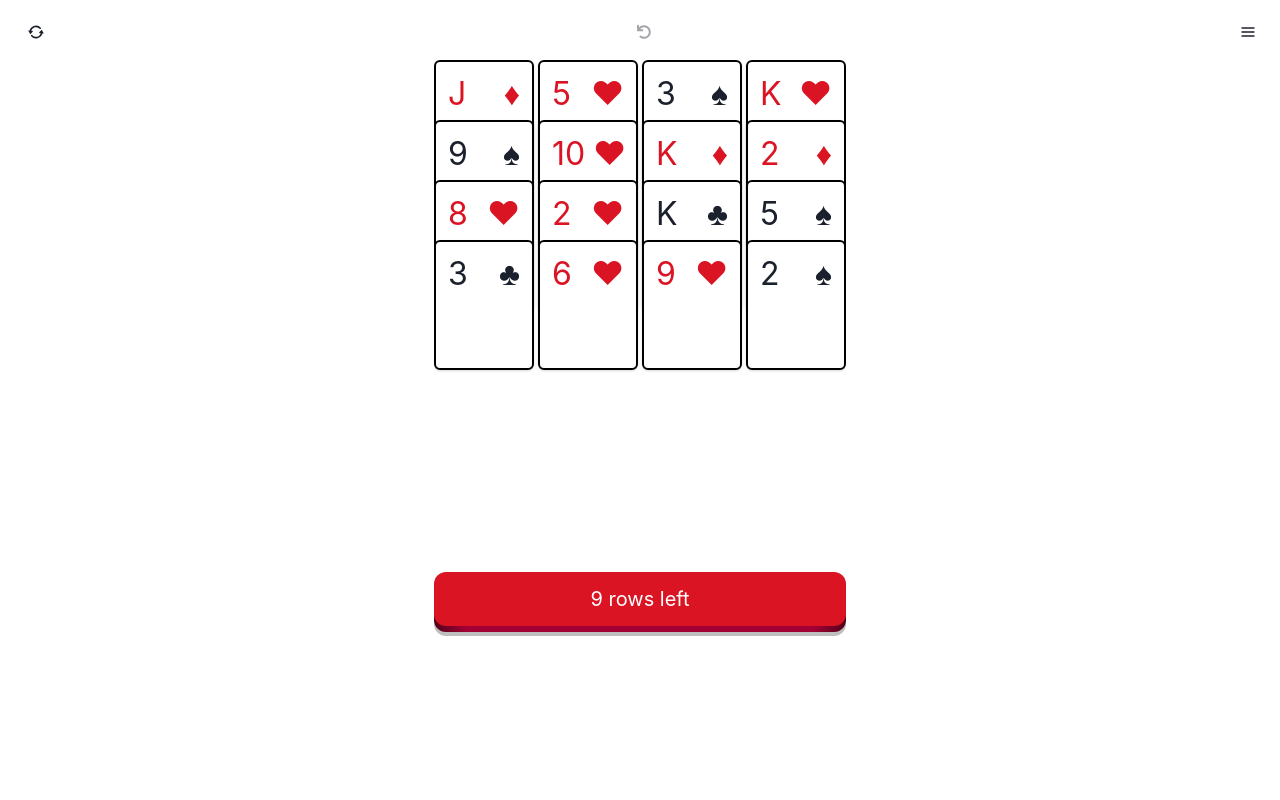
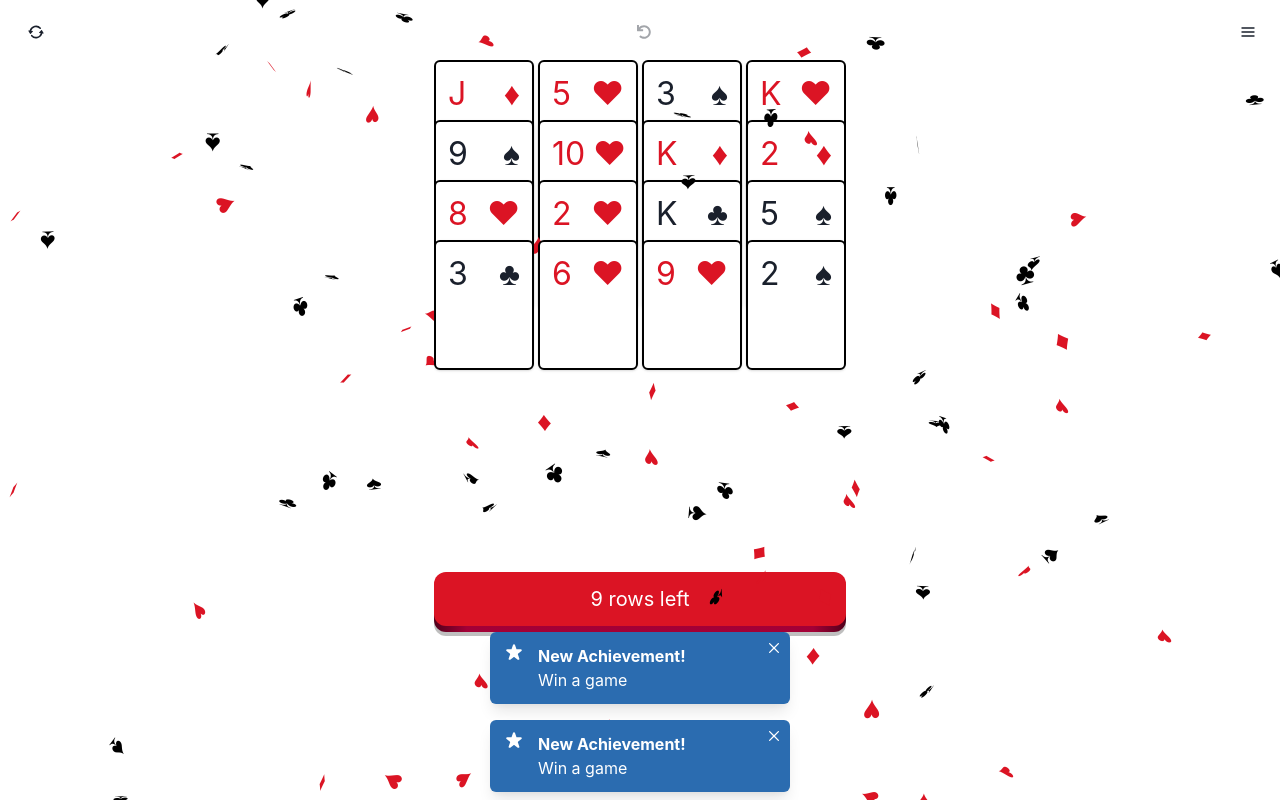
Before and after one commit to thaidakar/impossible, a React (Create React App) app: page / in a window 1280 px wide. Built offline with nearby package versions, Linux system fonts and the light colour scheme.

Commit message:
Should work

```diff
--- a/package.json
+++ b/package.json
@@ -1,7 +1,7 @@
 {
   "homepage": "https://thaidakar.github.io/impossible",
   "name": "impossible-game",
-  "version": "1.3.65",
+  "version": "1.3.66",
   "private": true,
   "dependencies": {
     "@babel/plugin-proposal-private-property-in-object": "^7.21.11",
--- a/src/App.tsx
+++ b/src/App.tsx
@@ -366,7 +366,7 @@ export const App = () => {
   const hasWon = (b: Card[][]) => {
     if (b == undefined) return false;
 
-    if (b.length > 1) return false;
+    if (b.length > 1 || deck.length > 0) return false;
 
     if (!b[0].every(x => x.val == CardVal.Ace)) return false;
 
@@ -453,7 +453,7 @@ export const App = () => {
                 <MenuList zIndex={1000}>
                   <ColorModeSwitcher />
                   <MenuDivider border='none' />
-                  <AchievementsModal doParty={doParty} board={board} cleared={cleared} openColumns={openColumns} deckSize={deck.length} reset={reset} />
+                  <AchievementsModal deck={deck} doParty={doParty} board={board} cleared={cleared} openColumns={openColumns} deckSize={deck.length} reset={reset} />
                   <MenuDivider border='none'  />
                   <TutorialModal />
                 </MenuList>
--- a/src/Components/AchievementsModal.tsx
+++ b/src/Components/AchievementsModal.tsx
@@ -30,6 +30,7 @@ export interface AchievementsProps {
     deckSize: number;
     board: Card[][];
     doParty: number;
+    deck: Card[];
 }
 
 interface Achievements {
@@ -44,7 +45,7 @@ interface Achievements {
 const achievements_key = 'achievements';
 
 export const AchievementsModal = (props: AchievementsProps) => {
-    const { cleared, openColumns, reset, deckSize, board, doParty } = props;
+    const { cleared, openColumns, reset, deckSize, board, doParty, deck } = props;
 
     const toast = useToast();
     const { isOpen, onOpen, onClose } = useDisclosure();
@@ -90,7 +91,7 @@ export const AchievementsModal = (props: AchievementsProps) => {
     }, [openColumns]);
 
     useEffect(() => {
-        if (board.length == 1 && board?.at(0)?.every(x => x.val == CardVal.Ace) && cleared === 48 && openColumns.length === 0 && !winLock) {
+        if (board.length == 1 && board?.at(0)?.every(x => x.val == CardVal.Ace) && deck?.length == 0 && !winLock) {
             setWinLock.on();
             setTimeout(() => {
                 const newAchievement: Achievements = {
```
